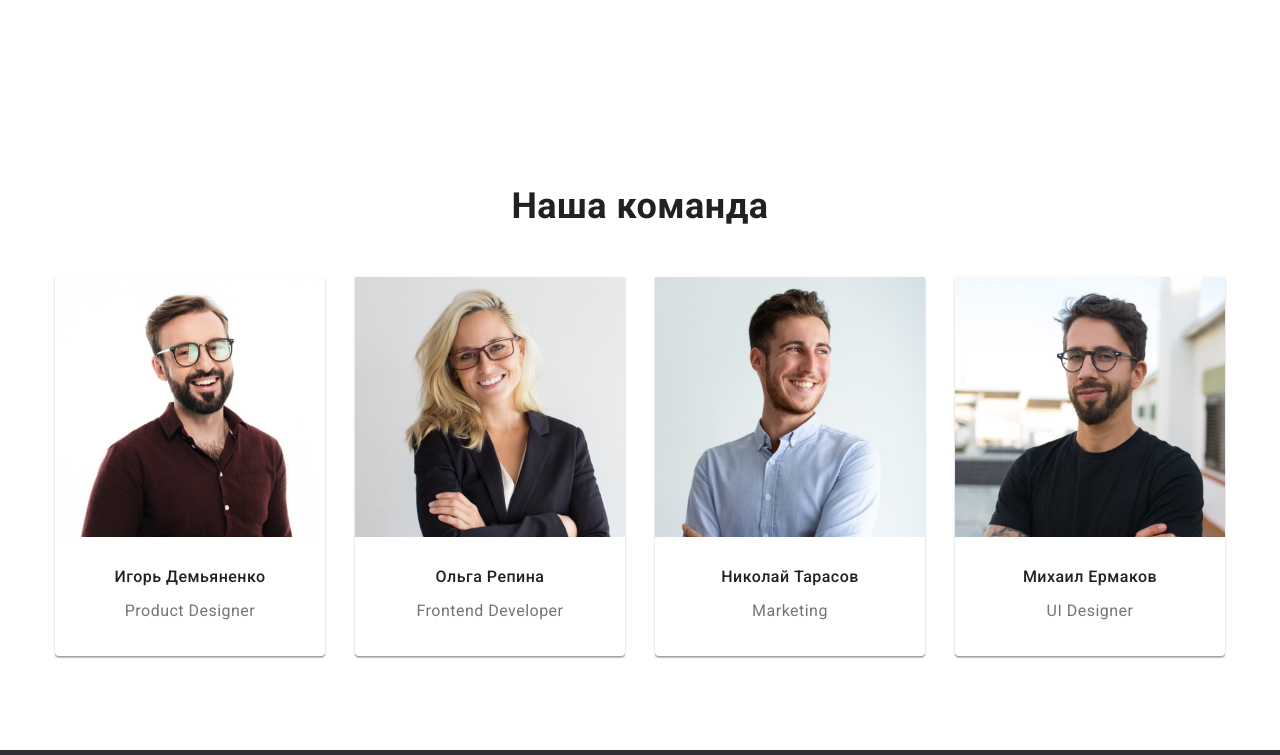
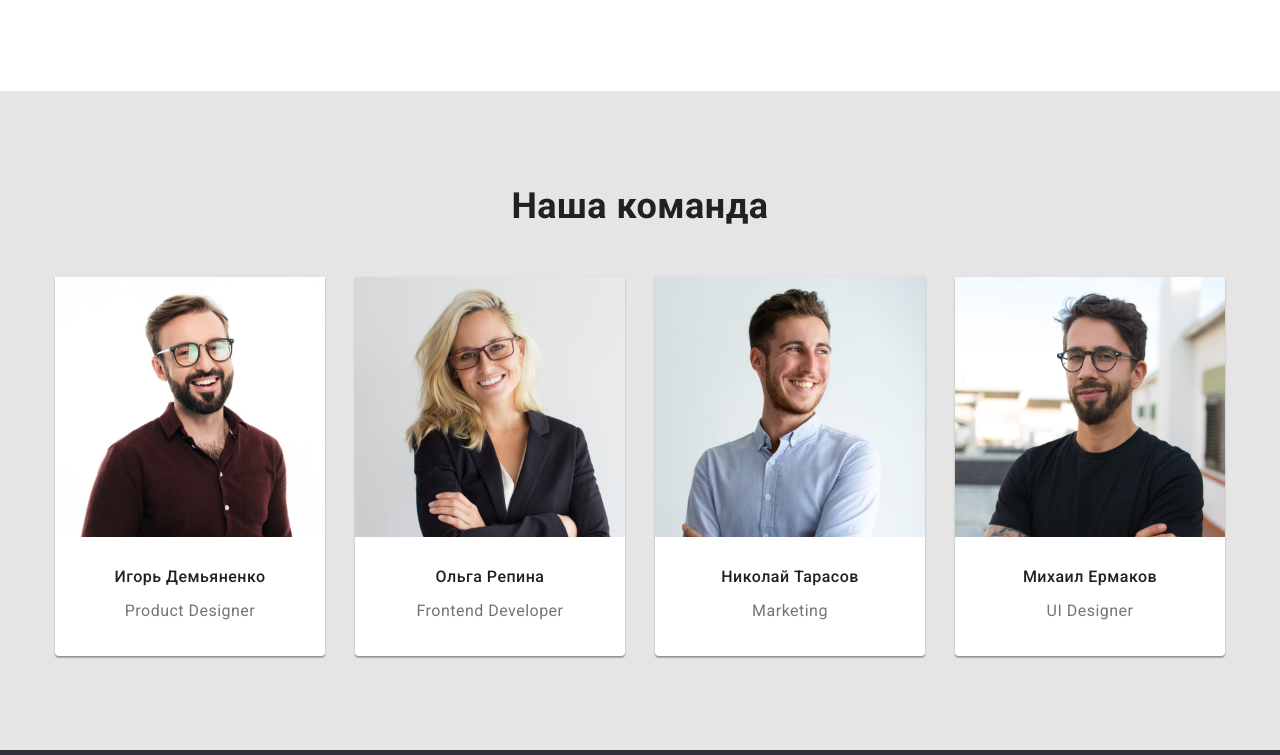
Before and after one commit to Drey44/goit-markup-hw-03, a plain HTML site: page index.html in a window 1280 px wide. Shown: the part 1365-2120 px from the top of the page. Drawn offline with nearby package versions, Linux system fonts and the light colour scheme.

Commit message:
маленький фикс перед проверкой

```diff
--- a/index.html
+++ b/index.html
@@ -108,7 +108,7 @@
       </div>
     </section>
     <!-- Наша команда-->
-    <section class="section">
+    <section class="section team-section">
       <div class="container">
         <h2 class="section-title">Наша команда</h2>
         <ul class="list team-list ">
```
